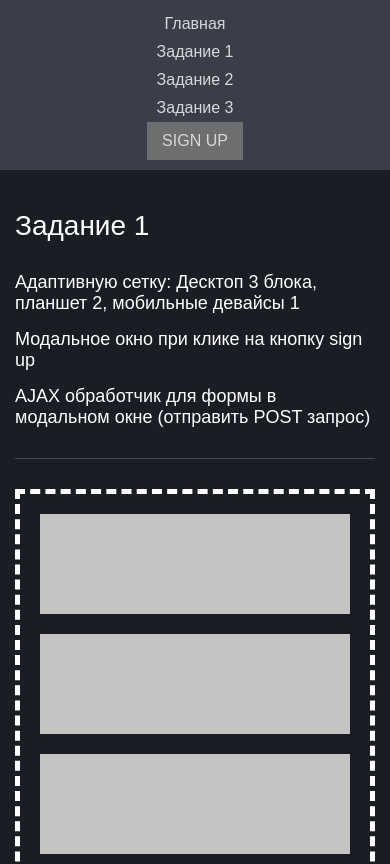
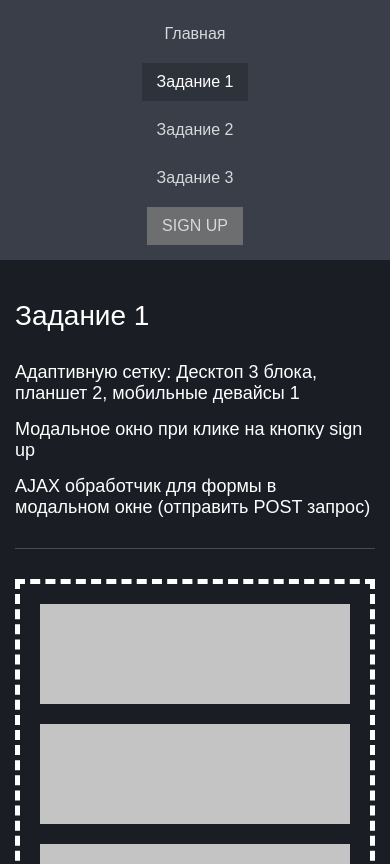
Before and after one commit to nikita-developer/Lofty, a Nuxt app: page /exercise-one in a window 390 px wide. Shown: the top 864 px of the page. Built offline with nearby package versions, Linux system fonts and the light colour scheme.

Commit message:
правки по проекту

```diff
--- a/assets/styles/_reset.scss
+++ b/assets/styles/_reset.scss
@@ -154,18 +154,16 @@ hr {
     }
 }
 
-.exercise {
-    &__title {
+h1 {
     font-size: 28px;
     color: #fff;
     margin-bottom: 30px;
 }
 
-    &__subtitle {
+h4 {
     font-size: 18px;
     color: #fff;
     margin-bottom: 15px;
-    }
 }
 
 .exercise-modal {
@@ -178,7 +176,7 @@ hr {
         background-color: #393e48;
         color: #fff;
 
-        &+& {
+        & + & {
             margin-top: 20px;
         }
 
--- a/components/Nav.vue
+++ b/components/Nav.vue
@@ -7,22 +7,36 @@
                 >
             </li>
             <li class="nav-list__item">
-                <NuxtLink class="nav-list__link" to="/exercise-one"
+                <NuxtLink
+                    active-class="active"
+                    class="nav-list__link"
+                    to="/exercise-one"
                     >Задание 1</NuxtLink
                 >
             </li>
             <li class="nav-list__item">
-                <NuxtLink class="nav-list__link" to="/exercise-two"
+                <NuxtLink
+                    active-class="active"
+                    class="nav-list__link"
+                    to="/exercise-two"
                     >Задание 2</NuxtLink
                 >
             </li>
             <li class="nav-list__item">
-                <NuxtLink class="nav-list__link" to="/exercise-three"
+                <NuxtLink
+                    active-class="active"
+                    class="nav-list__link"
+                    to="/exercise-three"
                     >Задание 3</NuxtLink
                 >
             </li>
             <li class="nav-list__item">
-                <button class="nav-list__button btn" @click="isOpenModal = true">Sign up</button>
+                <button
+                    class="nav-list__button btn"
+                    @click="isOpenModal = true"
+                >
+                    Sign up
+                </button>
             </li>
         </ul>
         <Modal :show="isOpenModal" @close="isOpenModal = false">
@@ -42,7 +56,9 @@
             </div>
             <template #footer>
                 <div class="exercise-modal__footer">
-                    <button class="exercise-modal__button btn" @click="submit">Send</button>
+                    <button class="exercise-modal__button btn" @click="submit">
+                        Send
+                    </button>
                 </div>
             </template>
         </Modal>
@@ -57,16 +73,20 @@
 const submit = async () => {
     const settings = {
         method: 'POST',
-            body: JSON.stringify({login, password}),
+        body: JSON.stringify({ login, password }),
         headers: {
-                'content-type': 'application/json'
-            }
+            'content-type': 'application/json',
+        },
     }
     try {
-            const fetchResponse = await fetch(`https://jsonplaceholder.typicode.com/posts`, settings)
+        const fetchResponse = await fetch(
+            `https://jsonplaceholder.typicode.com/posts`,
+            settings
+        )
         const data = await fetchResponse.json()
         console.log('Post запрос отправлен', data)
-        } catch(e) {
+        isOpenModal.value = false
+    } catch (e) {
         return e
     }
 }
@@ -82,12 +102,11 @@
     }
 
     &__item {
-        margin-right: 10px;
-        margin-left: 10px;
+        margin-right: 5px;
+        margin-left: 5px;
 
         @media (max-width: 768px) {
-            margin-left: 0;
-            margin-right: 0;
+            margin: 5px 0;
         }
 
         &:first-child {
@@ -103,9 +122,14 @@
         display: inline-block;
         color: #fff;
         opacity: 0.8;
-        padding: 5px;
+        padding: 10px 15px;
 
         &:hover {
+            opacity: 1;
+        }
+
+        &.active {
+            background-color: #1a1d2459;
             opacity: 1;
         }
     }
--- a/pages/exercise-one.vue
+++ b/pages/exercise-one.vue
@@ -1,10 +1,16 @@
 <template>
     <div class="exercise">
-        <h1 class="exercise__title">Задание 1</h1>
-        <h4 class="exercise__subtitle">Адаптивную сетку: Десктоп 3 блока, планшет 2, мобильные девайсы 1</h4>
-        <h4 class="exercise__subtitle">Модальное окно при клике на кнопку sign up</h4>
-        <h4 class="exercise__subtitle">AJAX обработчик для формы в модальном окне (отправить POST запрос)</h4>
-        <hr>
+        <h1>Задание 1</h1>
+        <h4 class="exercise__subtitle">
+            Адаптивную сетку: Десктоп 3 блока, планшет 2, мобильные девайсы 1
+        </h4>
+        <h4 class="exercise__subtitle">
+            Модальное окно при клике на кнопку sign up
+        </h4>
+        <h4 class="exercise__subtitle">
+            AJAX обработчик для формы в модальном окне (отправить POST запрос)
+        </h4>
+        <hr />
         <div class="exercise__body">
             <div class="exercise-one">
                 <div class="exercise-one__item"></div>
@@ -29,6 +35,10 @@
     padding: 20px;
     border: 5px dashed #fff;
 
+    @media (max-width: 480px) {
+        grid-template-columns: repeat(auto-fit, minmax(200px, 1fr));
+    }
+
     &__item {
         background-color: #c4c4c4;
     }
--- a/pages/exercise-two.vue
+++ b/pages/exercise-two.vue
@@ -1,6 +1,6 @@
 <template>
     <div class="exercise">
-        <h1 class="exercise__title">Задание 2</h1>
+        <h1>Задание 2</h1>
         <h4 class="exercise__subtitle">Переписать Promise на Async/Await</h4>
         <hr />
         <div class="exercise__body">
```
Lines whose indentation alone changed are shown as unchanged.
